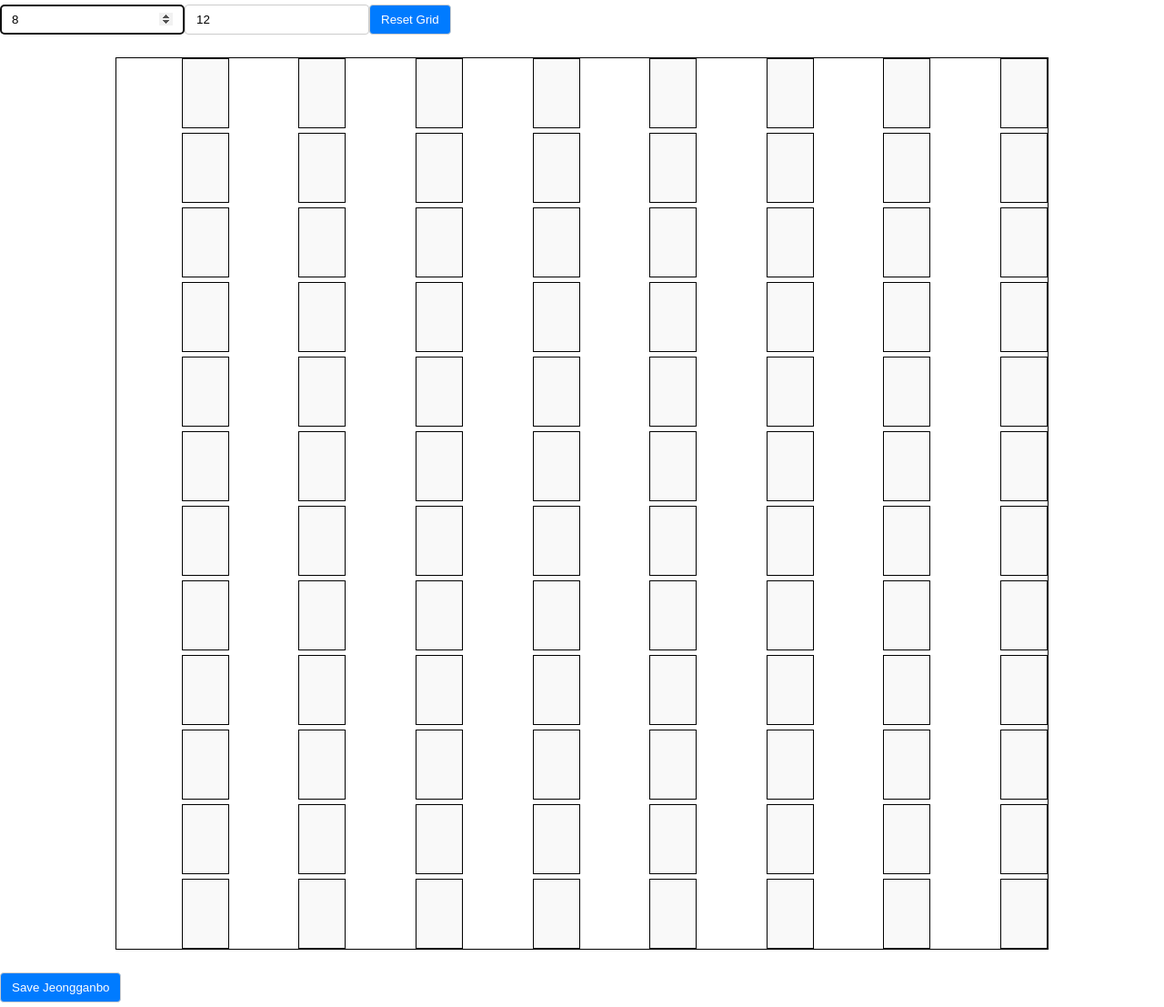
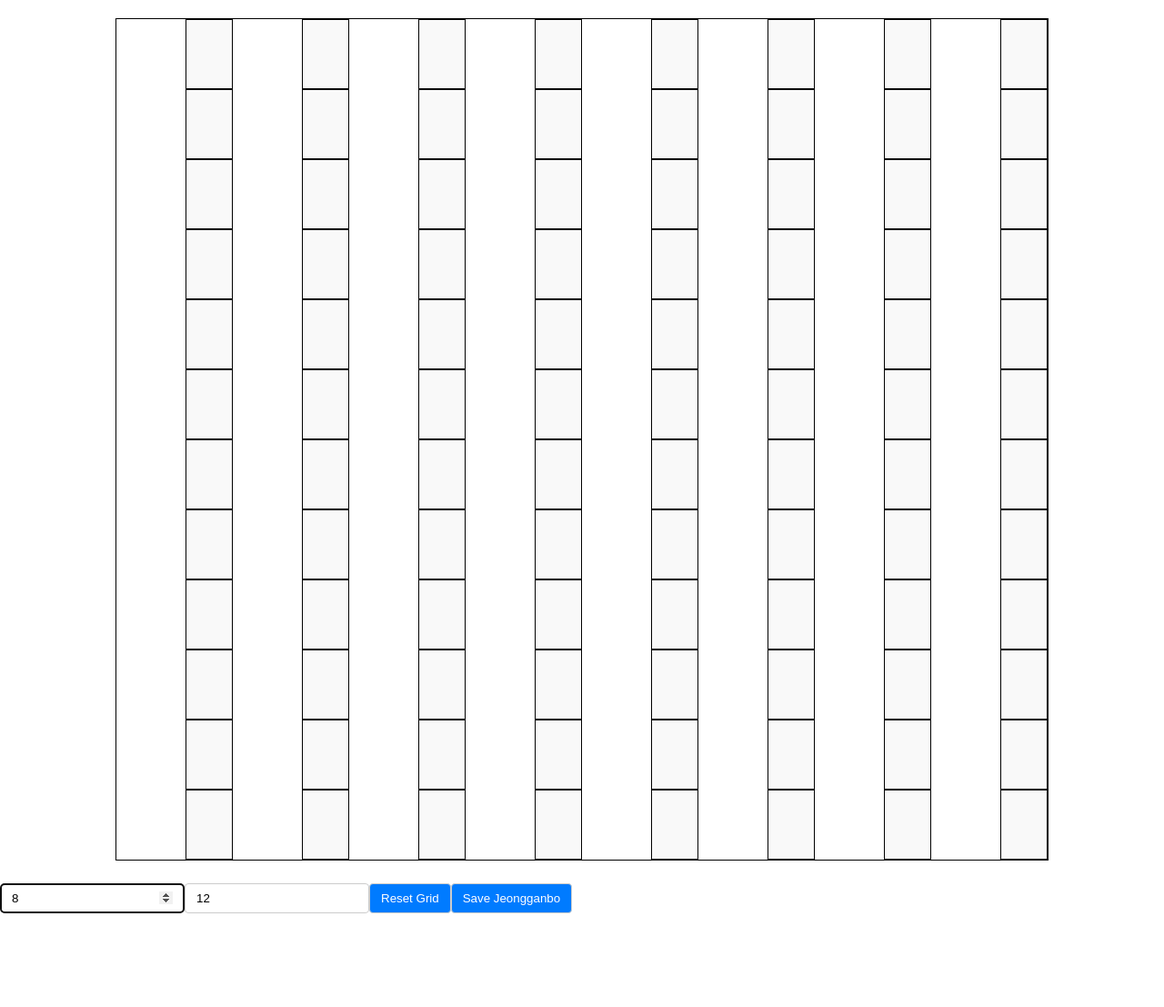
Before and after one commit to GILHANS010/KoreanScore, a React (Create React App) app: page / in a window 1280 px wide. Shown: the whole page at 91% size. After the commit the page ends 1009 px from the top, so only its background shows below. Built offline with nearby package versions, Linux system fonts and the light colour scheme.

Commit message:
Fixed save JGB function

```diff
--- a/public/index.html
+++ b/public/index.html
@@ -24,7 +24,7 @@
       work correctly both with client-side routing and a non-root public URL.
       Learn how to configure a non-root public URL by running `npm run build`.
     -->
-    <title>React App</title>
+    <title>정간보</title>
   </head>
   <body>
     <noscript>You need to enable JavaScript to run this app.</noscript>
--- a/src/App.css
+++ b/src/App.css
@@ -6,7 +6,7 @@
   border: 1px solid #000; /* Outline the editor container */
   margin: 20px auto; /* Center the container on the page and add some margin */
   max-width: 80%; /* Limit the maximum width to ensure it doesn't stretch too far on larger screens */
-  gap: 5px; /* Add some space between cells */
+  /* gap: 5px; */
 }
 
 .jeonggan {
--- a/src/App.js
+++ b/src/App.js
@@ -101,11 +101,12 @@ const handleCellEdit = (row, column, note) => {
             }
         };
 
+        const transposeArray = (array) => {
+            return array[0].map((_, colIndex) => array.map(row => row[colIndex]));
+        };
+
     return (
         <div>
-            <input id="columnsInput" type="number" defaultValue={8} min="1" onChange={(e) => updateGridDimensions(parseInt(e.target.value, 10), gridDimensions.rows)} ref={columnsInputRef} />
-            <input id="rowsInput" type="number" defaultValue={12} min="1" onChange={(e) => updateGridDimensions(gridDimensions.columns, parseInt(e.target.value, 10))} />
-            <button onClick={() => updateGridDimensions(8, 12)}>Reset Grid</button>
             <div id="editor-container" style={{ gridTemplateColumns: `repeat(${gridDimensions.columns}, 1fr)` }}>
                 {notesData.map((row, rowIndex) =>
                     row.map((cell, columnIndex) => (
@@ -118,7 +119,10 @@ const handleCellEdit = (row, column, note) => {
                     ))
                 )}
             </div>
-            <button onClick={() => console.log(JSON.stringify(notesData))}>Save Jeongganbo</button>
+            <input id="columnsInput" type="number" defaultValue={8} min="1" onChange={(e) => updateGridDimensions(parseInt(e.target.value, 10), gridDimensions.rows)} ref={columnsInputRef} />
+            <input id="rowsInput" type="number" defaultValue={12} min="1" onChange={(e) => updateGridDimensions(gridDimensions.columns, parseInt(e.target.value, 10))} />
+            <button onClick={() => updateGridDimensions(8, 12)}>Reset Grid</button>
+            <button onClick={() => console.log(JSON.stringify(transposeArray(notesData)))}>Save Jeongganbo</button>
         </div>
     );
 };
```
Lines whose indentation alone changed are shown as unchanged.
